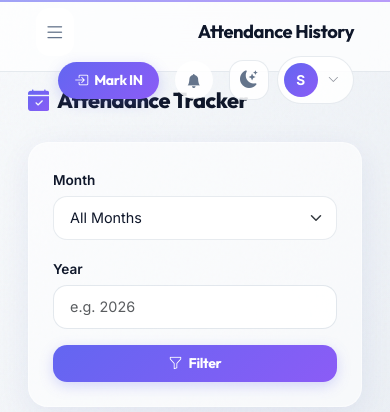
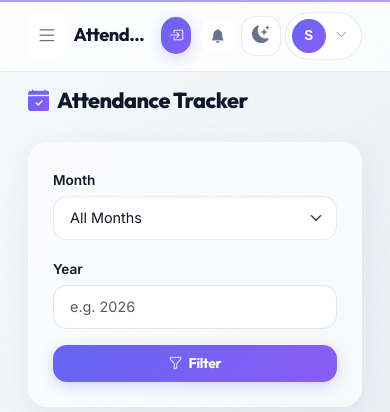
Before and after one commit to RAC-Web/rac-erp, a Django app: page /attendance/list/ in a window 390 px wide. Shown: the top 412 px of the page. Run offline with Django 5.2, Linux system fonts and the light colour scheme; the visitor is signed in with stand-in values (Sample User, id 1); data that the repository does not hold is empty; some libraries are stand-ins or nearby versions.

Commit message:
fix: Hide navbar text on mobile to prevent wrapping overflow

```diff
--- a/templates/base.html
+++ b/templates/base.html
@@ -123,37 +123,37 @@
     </nav>
 
     <!-- ═══ TOP NAVBAR ═══ -->
-    <nav class="navbar navbar-expand-lg navbar-custom px-4">
-        <div class="container-fluid">
-            <button class="btn btn-light d-md-none me-3 border-0 p-2" id="sidebarToggle" aria-label="Toggle sidebar">
+    <nav class="navbar navbar-expand-lg navbar-custom px-3 px-md-4">
+        <div class="container-fluid flex-nowrap">
+            <button class="btn btn-light d-md-none me-2 me-sm-3 border-0 p-2 flex-shrink-0" id="sidebarToggle" aria-label="Toggle sidebar">
                 <i class="bi bi-list fs-4"></i>
             </button>
-            <h5 class="page-title mb-0">{% block page_title %}Dashboard{% endblock %}</h5>
-            <div class="ms-auto d-flex align-items-center gap-2">
+            <h5 class="page-title mb-0 text-truncate me-2">{% block page_title %}Dashboard{% endblock %}</h5>
+            <div class="ms-auto d-flex align-items-center gap-1 gap-sm-2 flex-shrink-0">
                 <!-- Global Attendance Button -->
                 {% if user.role == 'Student' %}
                     {% if not attendance_today_global %}
-                    <button type="button" class="btn btn-primary btn-sm px-3 fw-bold me-2" data-bs-toggle="modal" data-bs-target="#globalMarkInModal" style="border-radius: var(--elite-radius-full);">
-                        <i class="bi bi-box-arrow-in-right me-1"></i> Mark IN
+                    <button type="button" class="btn btn-primary btn-sm px-2 px-sm-3 fw-bold me-1 me-sm-2" data-bs-toggle="modal" data-bs-target="#globalMarkInModal" style="border-radius: var(--elite-radius-full);">
+                        <i class="bi bi-box-arrow-in-right"></i> <span class="d-none d-sm-inline ms-1">Mark IN</span>
                     </button>
                     {% elif not attendance_today_global.time_out %}
-                    <form method="post" action="{% url 'attendance:mark' %}" class="m-0 me-2" id="markOutForm">
+                    <form method="post" action="{% url 'attendance:mark' %}" class="m-0 me-1 me-sm-2" id="markOutForm">
                         {% csrf_token %}
                         <input type="hidden" name="out_latitude" id="out_latitude">
                         <input type="hidden" name="out_longitude" id="out_longitude">
-                        <button type="button" class="btn btn-warning btn-sm px-3 fw-bold" style="border-radius: var(--elite-radius-full);" onclick="handleMarkOut()">
-                            <i class="bi bi-box-arrow-right me-1"></i> Mark OUT
+                        <button type="button" class="btn btn-warning btn-sm px-2 px-sm-3 fw-bold" style="border-radius: var(--elite-radius-full);" onclick="handleMarkOut()">
+                            <i class="bi bi-box-arrow-right"></i> <span class="d-none d-sm-inline ms-1">Mark OUT</span>
                         </button>
                     </form>
                     {% else %}
-                    <button class="btn btn-light btn-sm px-3 fw-bold me-2" disabled style="border-radius: var(--elite-radius-full);">
-                        <i class="bi bi-check-circle me-1"></i> Done
+                    <button class="btn btn-light btn-sm px-2 px-sm-3 fw-bold me-1 me-sm-2" disabled style="border-radius: var(--elite-radius-full);">
+                        <i class="bi bi-check-circle"></i> <span class="d-none d-sm-inline ms-1">Done</span>
                     </button>
                     {% endif %}
                 {% endif %}
                 <!-- Notification Bell -->
                 {% if user.is_authenticated %}
-                <div class="dropdown me-2">
+                <div class="dropdown">
                     <button class="btn btn-light position-relative border-0" type="button" data-bs-toggle="dropdown" aria-expanded="false" style="border-radius: var(--elite-radius-full); width: 38px; height: 38px; padding: 0;">
                         <i class="bi bi-bell-fill" style="color: var(--elite-text-secondary);"></i>
                         {% if unread_count > 0 %}
```
